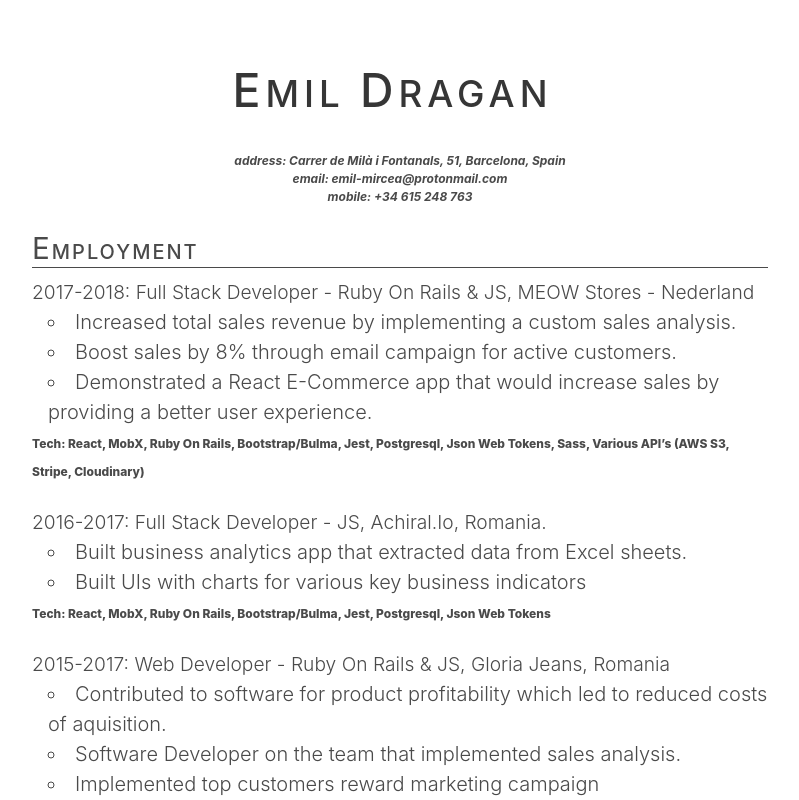
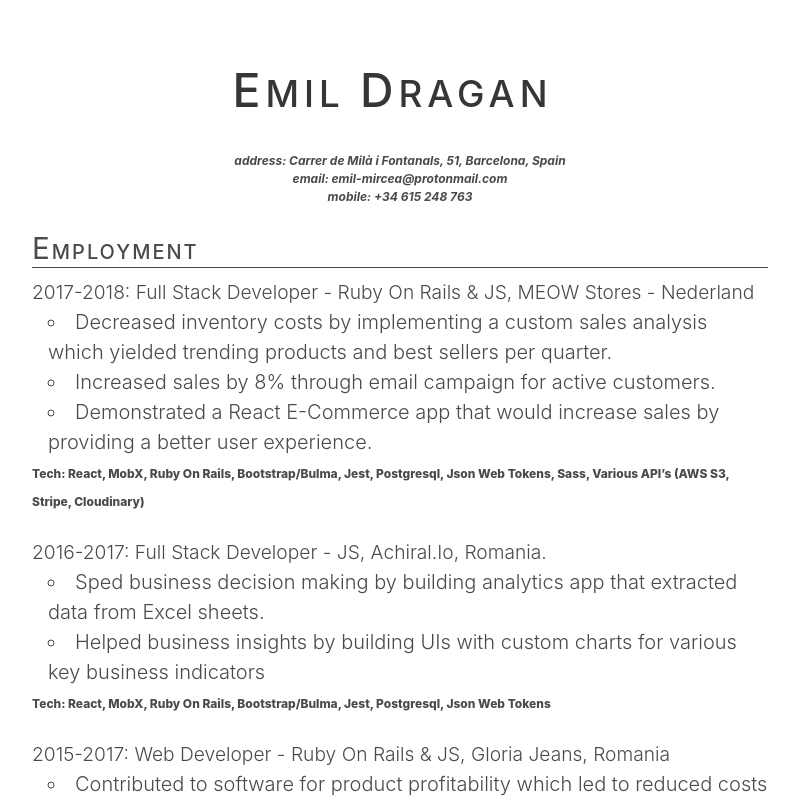
Before and after one commit to emilMircea/portfolio, a React (Create React App) app: page /cv in a window 1280 px wide. Shown: the top 800 px of the page, without its empty margins (240-1039 px from the left). Built offline with nearby package versions, Linux system fonts and the light colour scheme.

Commit message:
modify text

```diff
--- a/src/components/CV/Employment.js
+++ b/src/components/CV/Employment.js
@@ -1,6 +1,4 @@
 import React from "react";
-import Education from "./Education";
-import References from "./References";
 import styled from "styled-components";
 
 const Achievement = styled.li`
@@ -56,10 +54,10 @@ const TwoThousandSeventeen = () => (
       2016-2017: Full Stack Developer - JS, Achiral.io, Romania.
     </p>
     <Achievement className="has-text-weight-light  is-size-5">
-      Built business analytics app that extracted data from Excel sheets.
+      Sped business decision making by building analytics app that extracted data from Excel sheets.
     </Achievement>
     <Achievement className="has-text-weight-light  is-size-5">
-      Built UIs with charts for various key business indicators
+      Helped business insights by building UIs with custom charts for various key business indicators
     </Achievement>
     <p>
       <span className="tech-used is-capitalized is-size-7">
@@ -77,10 +75,10 @@ const TwoThousandEighteen = () => (
       Nederland
     </p>
     <Achievement className="has-text-weight-light is-size-5">
-      Increased total sales revenue by implementing a custom sales analysis.
+      Decreased inventory costs by implementing a custom sales analysis which yielded trending products and best sellers per quarter.
     </Achievement>
     <Achievement className="has-text-weight-light is-size-5">
-      Boost sales by 8% through email campaign for active customers.
+      Increased sales by 8% through email campaign for active customers.
     </Achievement>
     <Achievement className="has-text-weight-light is-size-5">
       Demonstrated a React E-Commerce app that would increase sales by providing
```
